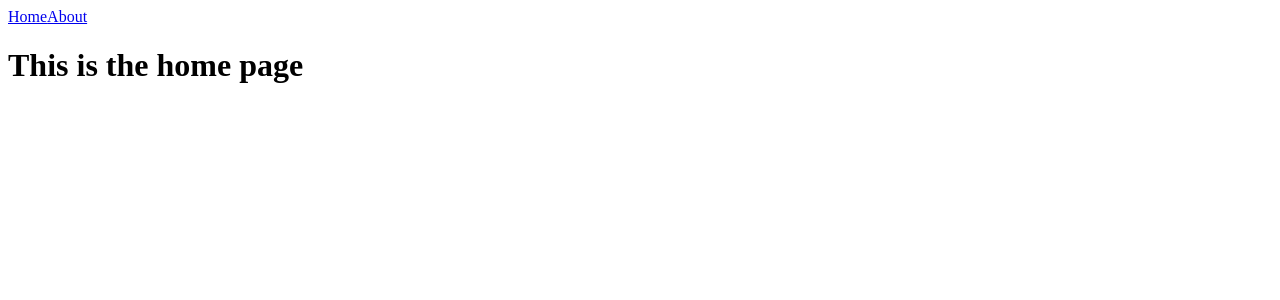
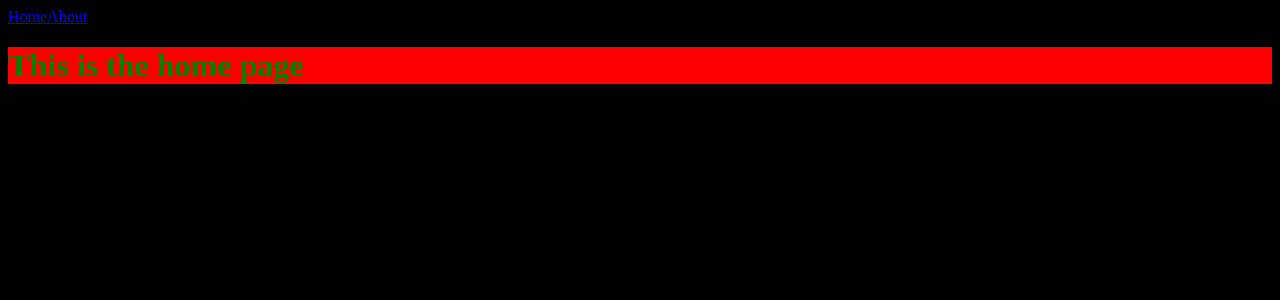
Before and after one commit to jmsbrdfrd/SurveyorsCode, a React (Create React App) app in the folder app/: page / in a window 1280 px wide. Shown: the top 300 px of the page. Built offline with nearby package versions, Linux system fonts and the light colour scheme.

Commit message:
Made read all, read one, and create one article routes

```diff
--- a/app/src/style.css
+++ b/app/src/style.css
@@ -0,0 +1,6 @@
+body {
+  background-color: black; }
+
+h1 {
+  color: green;
+  background-color: red; }
```
